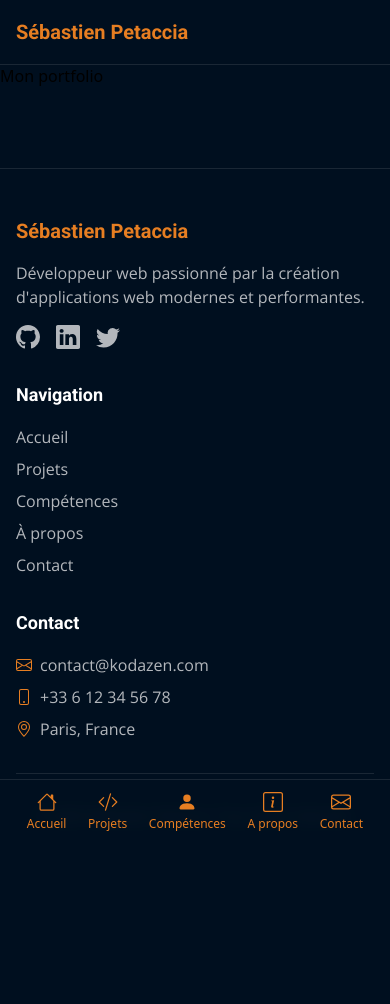
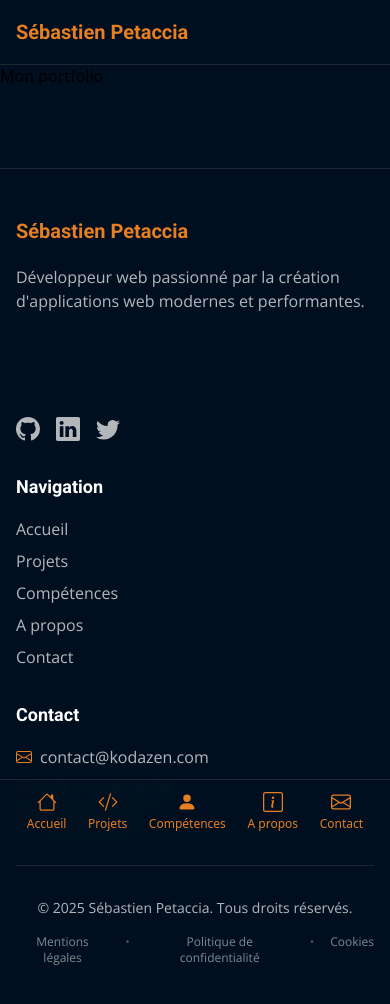
Before and after one commit to petaccia/portfolio-my-dev, a Next.js app: page / in a window 390 px wide. Shown: the top 1004 px of the page. Before the commit the page ends 874 px from the top, so only its background shows below. Built offline with nearby package versions, Linux system fonts and the light colour scheme.

Commit message:
Create reusable small components to simplify footer structure

```diff
--- /dev/null
+++ b/src/components/layout/components/Logo.tsx
@@ -0,0 +1,18 @@
+import Link from "next/link";
+interface LogoProps {
+  href: string;
+  label: string;
+}
+
+export default function Logo( { href, label }: LogoProps) {
+  return (
+    <div>
+      <Link
+        href={href}
+        className="text-secondary font-heading text-xl font-bold mb-4 "
+      >
+        {label}
+      </Link>
+    </div>
+  );
+}
--- a/src/components/layout/footer/Footer.tsx
+++ b/src/components/layout/footer/Footer.tsx
@@ -1,5 +1,11 @@
 import Link from "next/link";
 import { BsEnvelope, BsGithub, BsLinkedin, BsPhone, BsTwitter, BsGeoAlt } from "react-icons/bs";
+import Logo from "../components/Logo";
+import Description from "./components/Description";
+import SocialMediaIcons from "./components/SocialMediaIcons";
+import NavigationLinks from "./components/NavigationLinks";
+import ContactInfo from "./components/ContactInfo";
+import Copyright from "./components/Copyright";
 
 export default function Footer() {
   return (
@@ -7,78 +13,27 @@ export default function Footer() {
       <div className="container mx-auto px-4 py-12">
         <div className="grid grid-cols-1 md:grid-cols-3 gap-8">
           {/* Logo and description */}
-          <div>
-            <h3
-              className="text-secondary font-heading text-xl font-bold mb-4 "
-            >
-              Sébastien Petaccia
-            </h3>
-            <p
-              className="mb-4 max-w-md font-body"
-            >
-              Développeur web passionné par la création d'applications web modernes et performantes.
-            </p>
-            <div className="flex space-x-4">
+          <div className="md: space-y-5">
+           <Logo href="/" label="Sébastien Petaccia" />
+            <Description
+              description="Développeur web passionné par la création d'applications web modernes et performantes."
+            />
+            <div className="flex space-x-4 mt-18">
               {/* Social Media Icons */}
-              <a href="https://github.com/petaccia" target="_blank" rel="noopener noreferrer" className="text-white/70 hover:text-secondary transition-colors">
-                <BsGithub className="text-2xl" />
-              </a>
-              <a href="https://linkedin.com" target="_blank" rel="noopener noreferrer" className="text-white/70 hover:text-secondary transition-colors">
-                <BsLinkedin className="text-2xl" />
-              </a>
-              <a href="https://twitter.com" target="_blank" rel="noopener noreferrer" className="text-white/70 hover:text-secondary transition-colors">
-                <BsTwitter className="text-2xl" />
-              </a>
+             <SocialMediaIcons />
             </div>
           </div>
 
           {/* Navigation Links */}
-          <div>
-            <h3
-              className="text-white font-heading text-lg font-semibold mb-4"
-            >
-              Navigation
-            </h3>
-            <ul className="space-y-2 font-body">
-              <li><Link href="/" className="hover:text-secondary transition-colors">Accueil</Link></li>
-              <li><Link href="/projets" className="hover:text-secondary transition-colors">Projets</Link></li>
-              <li><Link href="/competences" className="hover:text-secondary transition-colors">Compétences</Link></li>
-              <li><Link href="/a-propos" className="hover:text-secondary transition-colors">À propos</Link></li>
-              <li><Link href="/contact" className="hover:text-secondary transition-colors">Contact</Link></li>
-            </ul>
-          </div>
+         <NavigationLinks />
+
 
           {/* Contact Info */}
-          <div>
-            <h3
-              className="text-white text-lg font-heading font-semibold mb-4"
-            >
-              Contact
-            </h3>
-            <ul className="space-y-2 font-body">
-              <li className="flex items-center">
-                <BsEnvelope className="text-secondary mr-2" />
-                <a href="mailto:contact@kodazen.com" className="hover:text-secondary transition-colors">contact@kodazen.com</a>
-              </li>
-              <li className="flex items-center">
-               <BsPhone className="text-secondary mr-2" />
-                <span>+33 6 12 34 56 78</span>
-              </li>
-              <li className="flex items-center">
-                <BsGeoAlt className="text-secondary mr-2" />
-                <span>Paris, France</span>
-              </li>
-            </ul>
-          </div>
+         <ContactInfo />
         </div>
 
         {/* Copyright */}
-        <div
-          className="mt-8 pt-8 border-t border-white/10 text-center text-sm"
-          style={{ fontFamily: "var(--font-body)" }}
-        >
-          © {new Date().getFullYear()} Sébastien Petaccia. Tous droits réservés.
-        </div>
+        <Copyright />
       </div>
     </footer>
   );
--- /dev/null
+++ b/src/components/layout/footer/components/ContactInfo.tsx
@@ -0,0 +1,28 @@
+
+import { BsEnvelope, BsPhone, BsGeoAlt } from "react-icons/bs";
+
+export default function ContactInfo() {
+  return (
+    <div>
+      <h3
+        className="text-white text-lg font-heading font-semibold mb-4"
+      >
+        Contact
+      </h3>
+      <ul className="space-y-2 font-body">
+        <li className="flex items-center">
+          <BsEnvelope className="text-secondary mr-2" />
+          <a href="mailto:contact@kodazen.com" className="hover:text-secondary transition-colors">contact@kodazen.com</a>
+        </li>
+        <li className="flex items-center">
+          <BsPhone className="text-secondary mr-2" />
+          <span>+33 6 12 34 56 78</span>
+        </li>
+        <li className="flex items-center">
+          <BsGeoAlt className="text-secondary mr-2" />
+          <span>Paris, France</span>
+        </li>
+      </ul>
+    </div>
+  );
+}
--- /dev/null
+++ b/src/components/layout/footer/components/Copyright.tsx
@@ -0,0 +1,65 @@
+interface CopyrightProps {
+  name?: string;
+  startYear?: number;
+  additionalText?: string;
+  showAllRightsReserved?: boolean;
+  className?: string;
+}
+
+export default function Copyright({
+  name = "Sébastien Petaccia",
+  startYear,
+  additionalText,
+  showAllRightsReserved = true,
+  className = "",
+}: CopyrightProps) {
+  const currentYear = new Date().getFullYear();
+
+  // Afficher la plage d'années si startYear est fourni et différent de l'année actuelle
+  const yearDisplay = startYear && startYear !== currentYear
+    ? `${startYear}-${currentYear}`
+    : currentYear.toString();
+
+  const rightsText = showAllRightsReserved ? "Tous droits réservés." : "";
+
+  return (
+    <div
+      className={`mt-8 pt-8 border-t border-white/10 font-body text-center text-sm text-white/70 ${className}`}
+    >
+      <div className="flex flex-col sm:flex-row sm:justify-between sm:items-center gap-2">
+        <div>
+          © {yearDisplay} {name}. {rightsText}
+        </div>
+        {additionalText && (
+          <div className="text-xs text-white/50">
+            {additionalText}
+          </div>
+        )}
+      </div>
+
+      {/* Liens légaux optionnels */}
+      <div className="mt-4 flex justify-center space-x-4 text-xs">
+        <a
+          href="/mentions-legales"
+          className="text-white/50 hover:text-secondary transition-colors"
+        >
+          Mentions légales
+        </a>
+        <span className="text-white/30">•</span>
+        <a
+          href="/politique-confidentialite"
+          className="text-white/50 hover:text-secondary transition-colors"
+        >
+          Politique de confidentialité
+        </a>
+        <span className="text-white/30">•</span>
+        <a
+          href="/cookies"
+          className="text-white/50 hover:text-secondary transition-colors"
+        >
+          Cookies
+        </a>
+      </div>
+    </div>
+  );
+}
--- /dev/null
+++ b/src/components/layout/footer/components/Description.tsx
@@ -0,0 +1,15 @@
+interface DescriptionProps {
+  description: string;
+}
+
+export default function Description( { description }: DescriptionProps) {
+  return (
+    <div>
+      <p
+        className="mb-4 max-w-md font-body"
+      >
+        {description}
+      </p>
+    </div>
+  );
+}
--- /dev/null
+++ b/src/components/layout/footer/components/NavigationLinks.tsx
@@ -0,0 +1,27 @@
+import Link from "next/link";
+import { navigationNavItems } from "../../data/navigationNavItems";
+
+
+
+
+export default function NavigationLinks() {
+  return (
+    <div>
+      <h3 className="text-white font-heading text-lg font-semibold mb-4">
+        Navigation
+      </h3>
+      <ul className="space-y-2 font-body">
+        {navigationNavItems.map((item) => (
+          <li key={item.href}>
+            <Link
+              href={item.href}
+              className="text-white/70 hover:text-secondary transition-colors"
+            >
+              {item.label}
+            </Link>
+          </li>
+        ))}
+      </ul>
+    </div>
+  );
+}
--- /dev/null
+++ b/src/components/layout/footer/components/SocialMediaIcons.tsx
@@ -0,0 +1,33 @@
+import { BsGithub, BsLinkedin, BsTwitter } from "react-icons/bs";
+
+export default function SocialMediaIcons() {
+  return (
+    <div className="flex space-x-4 mt-8">
+      {/* Social Media Icons */}
+      <a
+        href="https://github.com/petaccia"
+        target="_blank"
+        rel="noopener noreferrer"
+        className="text-white/70 hover:text-secondary transition-colors"
+      >
+        <BsGithub className="text-2xl" />
+      </a>
+      <a
+        href="https://linkedin.com"
+        target="_blank"
+        rel="noopener noreferrer"
+        className="text-white/70 hover:text-secondary transition-colors"
+      >
+        <BsLinkedin className="text-2xl" />
+      </a>
+      <a
+        href="https://twitter.com"
+        target="_blank"
+        rel="noopener noreferrer"
+        className="text-white/70 hover:text-secondary transition-colors"
+      >
+        <BsTwitter className="text-2xl" />
+      </a>
+    </div>
+  );
+}
--- a/src/components/layout/navbar/Navbar.tsx
+++ b/src/components/layout/navbar/Navbar.tsx
@@ -1,5 +1,6 @@
 import Link from "next/link"
 import NavbarDesktop from "./components/NavbarDesktop"
+import Logo from "../components/Logo";
 
 export default function Navbar() {
   return (
@@ -7,15 +8,8 @@ export default function Navbar() {
     <div className="container mx-auto px-4">
       <div className="flex items-center justify-between h-16">
         {/* Logo */}
-        <div className="flex-shrink-0">
-          <Link
-            href="/"
-            className="text-secondary font-heading text-xl font-bold"
-
-          >
-            Sébastien Petaccia
-          </Link>
-        </div>
+        <Logo href="/" label="Sébastien Petaccia" />
+        {/* Desktop Navigation */}
         <NavbarDesktop />
       </div>
     </div>
```
